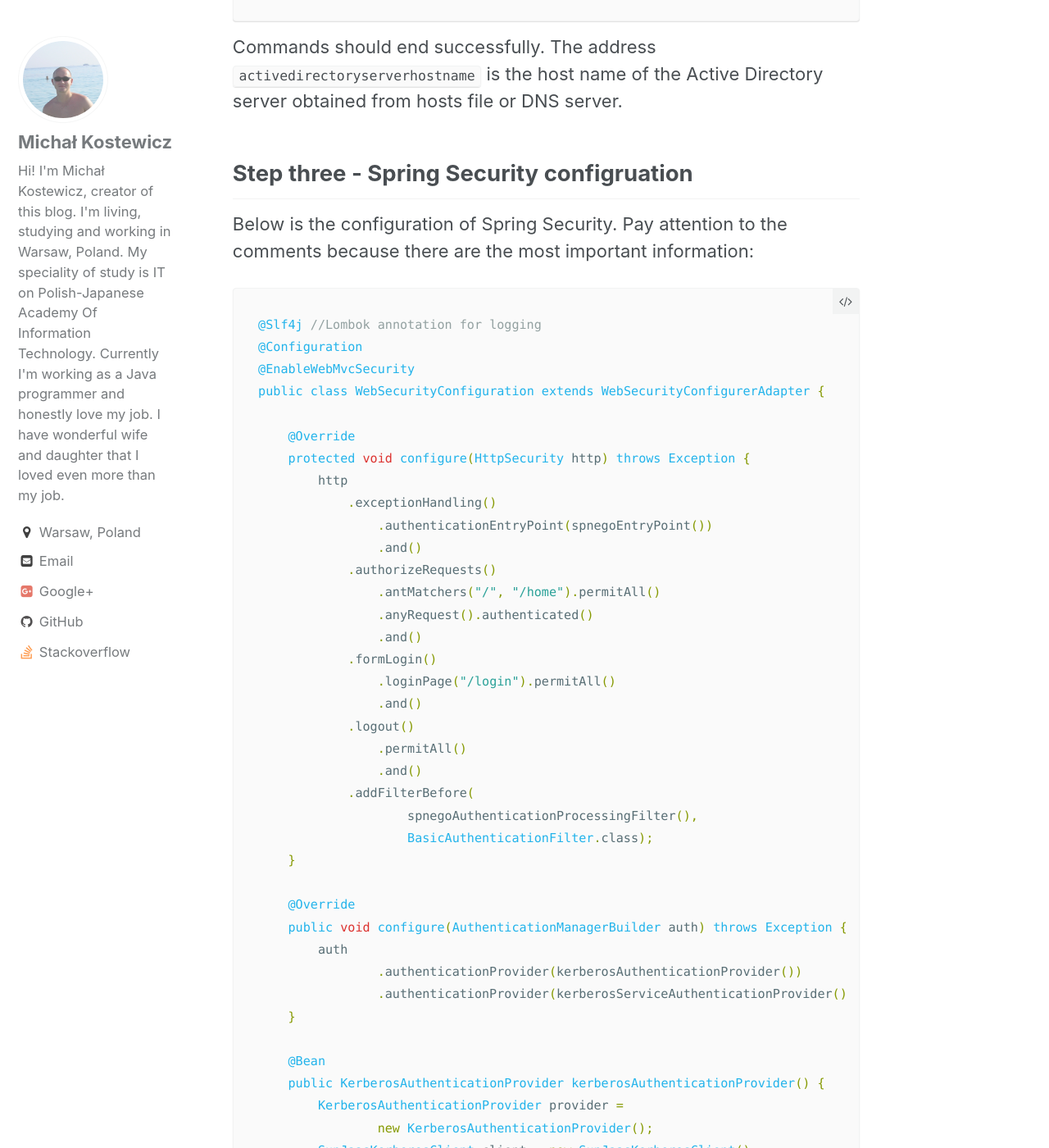
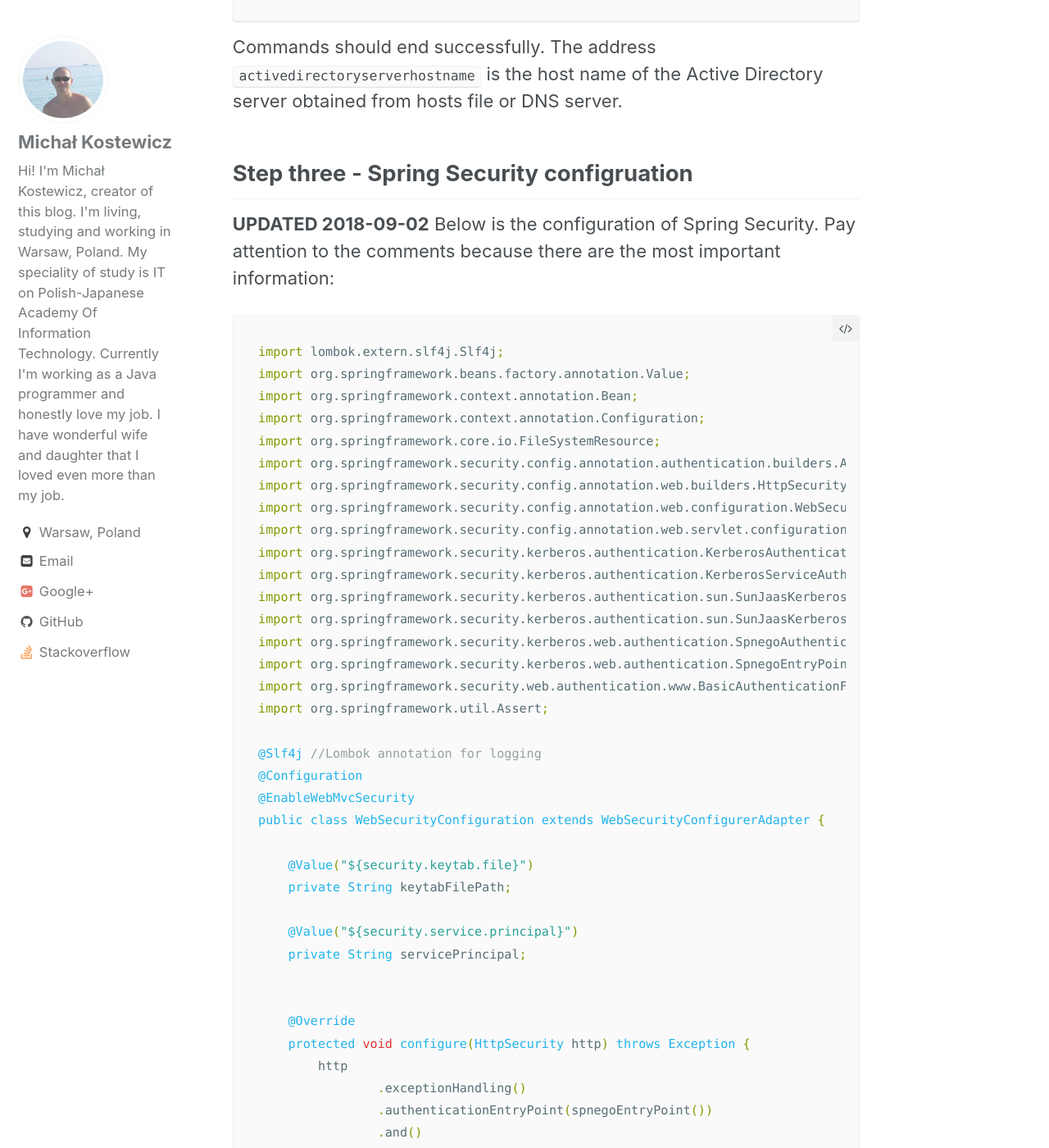
Before and after one commit to k0staa/k0staa.github.io, a Jekyll site: the page built from _posts/2017-11-05-spring-security-kerberos.markdown, in a window 1280 px wide and 1400 px high, scrolled down 6237 px. Shown: the whole window at 82% size. Built offline with Jekyll 4.4.1, drawn with Linux system fonts in a browser that asks for light colours; some of the changed text lies outside the part shown.

Commit message:
Updated post about Kerberos authentication - simplify config + added application.properties snippet.

```diff
--- a/_posts/2017-11-05-spring-security-kerberos.markdown
+++ b/_posts/2017-11-05-spring-security-kerberos.markdown
@@ -126,33 +126,56 @@
  Commands should end successfully. The address `activedirectoryserverhostname` is the host name of the Active Directory server obtained from hosts file or DNS server.
 
 ## Step three - Spring Security configruation
-Below is the configuration of Spring Security. Pay attention to the comments because there are the most important information:
+__UPDATED 2018-09-02__ Below is the configuration of Spring Security. Pay attention to the comments because there are the most important information:
 
 ~~~ java
+import lombok.extern.slf4j.Slf4j;
+import org.springframework.beans.factory.annotation.Value;
+import org.springframework.context.annotation.Bean;
+import org.springframework.context.annotation.Configuration;
+import org.springframework.core.io.FileSystemResource;
+import org.springframework.security.config.annotation.authentication.builders.AuthenticationManagerBuilder;
+import org.springframework.security.config.annotation.web.builders.HttpSecurity;
+import org.springframework.security.config.annotation.web.configuration.WebSecurityConfigurerAdapter;
+import org.springframework.security.config.annotation.web.servlet.configuration.EnableWebMvcSecurity;
+import org.springframework.security.kerberos.authentication.KerberosAuthenticationProvider;
+import org.springframework.security.kerberos.authentication.KerberosServiceAuthenticationProvider;
+import org.springframework.security.kerberos.authentication.sun.SunJaasKerberosClient;
+import org.springframework.security.kerberos.authentication.sun.SunJaasKerberosTicketValidator;
+import org.springframework.security.kerberos.web.authentication.SpnegoAuthenticationProcessingFilter;
+import org.springframework.security.kerberos.web.authentication.SpnegoEntryPoint;
+import org.springframework.security.web.authentication.www.BasicAuthenticationFilter;
+import org.springframework.util.Assert;
+
 @Slf4j //Lombok annotation for logging
 @Configuration
 @EnableWebMvcSecurity
 public class WebSecurityConfiguration extends WebSecurityConfigurerAdapter {
 
+    @Value("${security.keytab.file}")
+    private String keytabFilePath;
+
+    @Value("${security.service.principal}")
+    private String servicePrincipal;
+
+
     @Override
     protected void configure(HttpSecurity http) throws Exception {
         http
-            .exceptionHandling()
+                .exceptionHandling()
                 .authenticationEntryPoint(spnegoEntryPoint())
                 .and()
-            .authorizeRequests()
-                .antMatchers("/", "/home").permitAll()
+                .authorizeRequests()
                 .anyRequest().authenticated()
                 .and()
-            .formLogin()
-                .loginPage("/login").permitAll()
+                .formLogin()
                 .and()
-            .logout()
+                .logout()
                 .permitAll()
                 .and()
-            .addFilterBefore(
-                    spnegoAuthenticationProcessingFilter(),
-                    BasicAuthenticationFilter.class);
+                .addFilterBefore(
+                        spnegoAuthenticationProcessingFilter(),
+                        BasicAuthenticationFilter.class);
     }
 
     @Override
@@ -175,7 +198,7 @@
 
     @Bean
     public SpnegoEntryPoint spnegoEntryPoint() {
-        return new SpnegoEntryPoint("/login");
+        return new SpnegoEntryPoint("/");
     }
 
     @Bean
@@ -199,13 +222,14 @@
         return provider;
     }
 
-   @Bean
+    @Bean
     public SunJaasKerberosTicketValidator sunJaasKerberosTicketValidator() {
         SunJaasKerberosTicketValidator ticketValidator =
                 new SunJaasKerberosTicketValidator();
-        ticketValidator.setServicePrincipal("HTTP/applicationhost@YOURDOMAIN.COM"); //At this point, it must be according to what we were given in the commands from the first step.
-        FileSystemResource fs = new FileSystemResource("/opt/tomcat.keytab"); //Path to file tomcat.keytab
-        log.info("Initializing Kerberos KEYTAB file path: /opt/tomcat.keytab" );
+        ticketValidator.setServicePrincipal(servicePrincipal); //At this point, it must be according to what we were given in the
+        // commands from the first step.
+        FileSystemResource fs = new FileSystemResource(keytabFilePath); //Path to file tomcat.keytab
+        log.info("Initializing Kerberos KEYTAB file path:" + fs.getFilename() + " for principal: " + servicePrincipal + "file exist: " + fs.exists());
         Assert.notNull(fs.exists(), "*.keytab key must exist. Without that security is useless.");
         ticketValidator.setKeyTabLocation(fs);
         ticketValidator.setDebug(true); //Turn off when it will works properly,
@@ -217,6 +241,15 @@
         return new DummyUserDetailsService();
     }
 }
+~~~
+__UPDATED 2018-09-02__
+The `application.properties` file with the parameters used in `WebSecurityConfiguration.class`:
+
+~~~ bash
+security.basic.enabled=false
+security.keytab.file=/opt/tomcat.keytab
+security.service.principal=HTTP/applicationhost@YOURDOMAIN.COM
+server.port = 8080
 ~~~
 
 Below is a simple class needed to load detailed user data. The class is mock but you can use it and then extend. In real life example we would be probably reading information about user groups from Active Directory or database.
```
